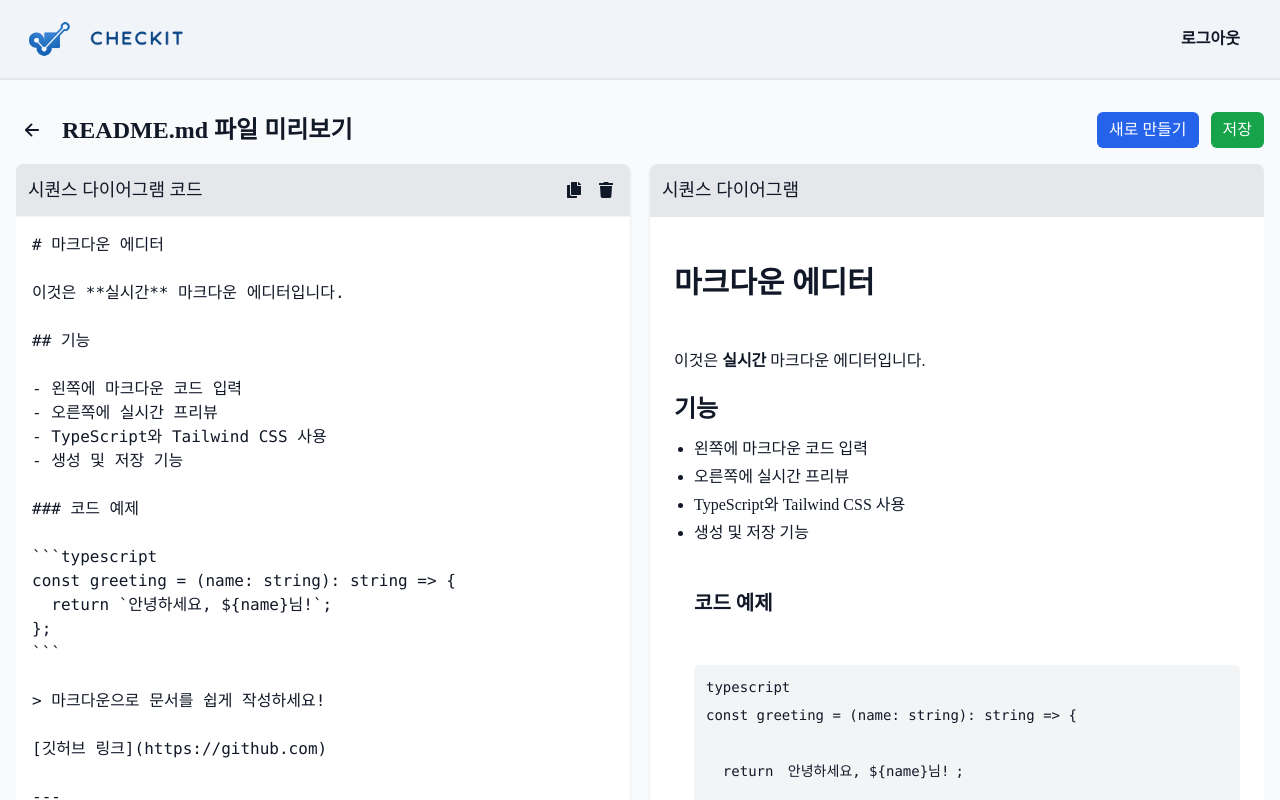
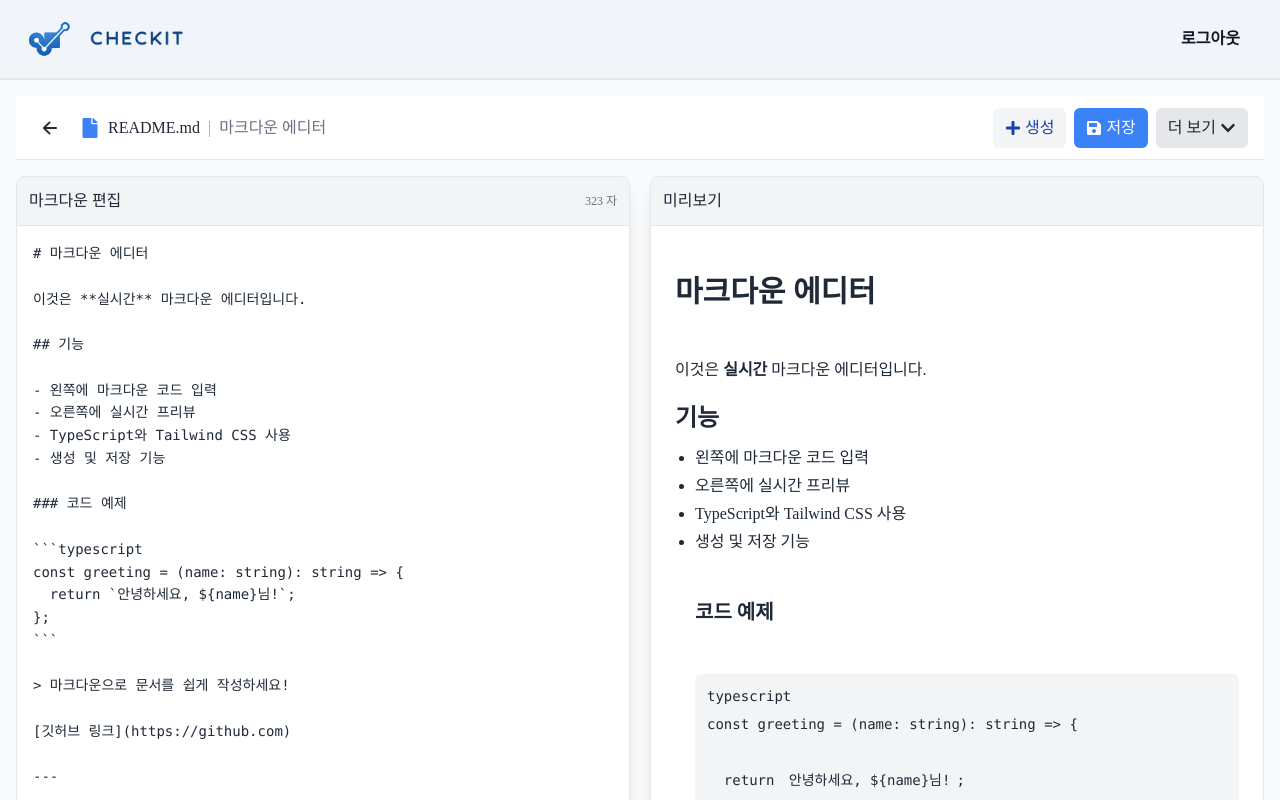
Before and after one commit to CHECKIT-PJT/CHECKIT, a React (Vite) app in the folder frontend/: page /project/1/doc/readme in a window 1280 px wide. Built offline with nearby package versions, Linux system fonts and the light colour scheme; no server answers; a web font is replaced by a local one.

Commit message:
refactor: edit readme css

```diff
--- a/frontend/src/pages/DevelopPage.tsx
+++ b/frontend/src/pages/DevelopPage.tsx
@@ -50,7 +50,7 @@ function DevelopPage() {
 
         {/* 탭을 오른쪽으로 이동 */}
         <div className="flex">
-          {tabs.map(tab => {
+          {tabs.map((tab) => {
             const isActive = currentPath.includes(tab.id);
             return (
               <div
--- a/frontend/src/pages/MarkdownEditorPage.tsx
+++ b/frontend/src/pages/MarkdownEditorPage.tsx
@@ -1,10 +1,22 @@
-import { useState, useEffect, ChangeEvent } from "react";
-import { Header } from "../molecules/readme/Header";
-import { EditorPanel } from "../molecules/readme/EditorPanel";
-import { PreviewPanel } from "../molecules/readme/PreviewPanel";
-import { convertMarkdownToHtml } from "../utils/markdown";
-import { useNavigate } from "react-router-dom";
-import { useParams } from "react-router-dom";
+import { useState, useEffect, ChangeEvent } from 'react';
+import { useNavigate } from 'react-router-dom';
+import { useParams } from 'react-router-dom';
+import { convertMarkdownToHtml } from '../utils/markdown';
+import {
+  FaSave,
+  FaCopy,
+  FaTrashAlt,
+  FaChevronDown,
+  FaFile,
+  FaPlus,
+} from 'react-icons/fa';
+import { IoArrowBack } from 'react-icons/io5';
+
+// 필요한 스타일링을 위한 Tailwind CSS 클래스 정의
+const tailwindMarkdownStyles = {
+  wrapper:
+    'prose prose-sm sm:prose lg:prose-lg dark:prose-invert max-w-none break-words',
+};
 
 const MarkdownEditorPage: React.FC = () => {
   // 상태 관리
@@ -35,12 +47,17 @@ const greeting = (name: string): string => {
 
 ![이미지 예제](/api/placeholder/400/200)
 `);
-  const [fileName, setFileName] = useState("README.md");
-  const [html, setHtml] = useState("");
+  const [fileName, setFileName] = useState('README.md');
+  const [html, setHtml] = useState('');
+  const [showFileNameInput, setShowFileNameInput] = useState(false);
+  const [isDropdownOpen, setIsDropdownOpen] = useState(false);
 
   useEffect(() => {
     setHtml(convertMarkdownToHtml(markdown));
   }, [markdown]);
+
+  // 테마 변경 시 적용
+  useEffect(() => {});
 
   // 이벤트 핸들러
   const handleChange = (e: ChangeEvent<HTMLTextAreaElement>) => {
@@ -48,54 +65,237 @@ const greeting = (name: string): string => {
   };
 
   const createNewFile = () => {
-    setMarkdown("# 새 마크다운 파일");
-    setFileName("NEW_FILE.md");
+    setMarkdown('# 새 마크다운 파일');
+    setFileName('NEW_FILE.md');
+    setShowFileNameInput(true);
   };
 
   const saveFile = () => {
-    const blob = new Blob([markdown], { type: "text/markdown" });
+    const blob = new Blob([markdown], { type: 'text/markdown' });
     const url = URL.createObjectURL(blob);
-    const a = document.createElement("a");
+    const a = document.createElement('a');
     a.href = url;
     a.download = fileName;
     document.body.appendChild(a);
     a.click();
     document.body.removeChild(a);
     URL.revokeObjectURL(url);
+
+    showToast('파일이 저장되었습니다!');
+  };
+
+  const showToast = (message: string) => {
+    const toast = document.getElementById('toast');
+    if (toast) {
+      toast.textContent = message;
+      toast.classList.remove('opacity-0', 'translate-y-2');
+      toast.classList.add('opacity-100', 'translate-y-0');
+
+      setTimeout(() => {
+        toast.classList.remove('opacity-100', 'translate-y-0');
+        toast.classList.add('opacity-0', 'translate-y-2');
+      }, 3000);
+    }
   };
 
   const copyToClipboard = () => {
-    navigator.clipboard.writeText(markdown);
+    navigator.clipboard.writeText(markdown).then(() => {
+      showToast('클립보드에 복사되었습니다!');
+    });
   };
 
   const clearEditor = () => {
-    if (confirm("에디터 내용을 모두 지우시겠습니까?")) {
-      setMarkdown("");
+    if (window.confirm('에디터 내용을 모두 지우시겠습니까?')) {
+      setMarkdown('');
     }
   };
+
   const navigate = useNavigate();
   const { projectId } = useParams();
+
   const handleBackClick = () => {
     navigate(`/project/${projectId}`);
   };
 
+  const handleFileNameChange = (e: ChangeEvent<HTMLInputElement>) => {
+    setFileName(e.target.value);
+  };
+
+  const handleFileNameBlur = () => {
+    setShowFileNameInput(false);
+  };
+
+  const handleFileNameClick = () => {
+    setShowFileNameInput(true);
+  };
+
+  const toggleDropdown = () => {
+    setIsDropdownOpen(!isDropdownOpen);
+  };
+
+  // 마크다운의 첫 번째 헤더를 가져오는 함수
+  const getDocumentTitle = () => {
+    const match = markdown.match(/^#\s+(.*)$/m);
+    return match ? match[1] : '제목 없음';
+  };
+
   return (
-    <div className={`min-h-screen flex flex-col ${"bg-gray-50"}`}>
-      <Header
-        onCreateNewFile={createNewFile}
-        onSaveFile={saveFile}
-        onClickBack={handleBackClick}
-      />
+    <div
+      className={`min-h-screen flex flex-col transition-colors duration-300 ${'bg-gray-50 text-gray-800'}`}
+    >
+      {/* 토스트 메시지 */}
+      <div
+        id="toast"
+        className="fixed top-4 right-4 bg-gray-800 text-white px-4 py-2 rounded-lg shadow-lg opacity-0 translate-y-2 transform transition-all duration-300 z-50"
+      >
+        파일이 저장되었습니다!
+      </div>
 
-      <div className="flex flex-1 overflow-hidden gap-5">
-        <EditorPanel
-          markdown={markdown}
-          onMarkdownChange={handleChange}
-          onCopyToClipboard={copyToClipboard}
-          onClearEditor={clearEditor}
-        />
+      {/* 상단 헤더 */}
+      <div className="bg-white dark:bg-gray-800 transition-colors duration-300">
+        {/* 메인 툴바 */}
+        <div className="h-16 px-4 flex items-center justify-between border-b border-gray-200 dark:border-gray-700">
+          <div className="flex items-center gap-3">
+            <button
+              onClick={handleBackClick}
+              className="p-2 rounded-full hover:bg-gray-100 dark:hover:bg-gray-700 transition-colors focus:outline-none focus:ring-2 focus:ring-blue-500 focus:ring-opacity-50"
+              title="프로젝트로 돌아가기"
+            >
+              <IoArrowBack size={20} />
+            </button>
 
-        <PreviewPanel html={html} />
+            <div className="flex items-center gap-2">
+              <FaFile size={20} className="text-blue-500" />
+
+              {showFileNameInput ? (
+                <input
+                  type="text"
+                  value={fileName}
+                  onChange={handleFileNameChange}
+                  onBlur={handleFileNameBlur}
+                  autoFocus
+                  className="border dark:border-gray-600 rounded px-2 py-1 text-sm font-medium bg-transparent focus:border-blue-500 focus:outline-none transition-colors w-48"
+                />
+              ) : (
+                <div
+                  onClick={handleFileNameClick}
+                  className="font-medium cursor-pointer hover:text-blue-500 transition-colors flex items-center"
+                >
+                  <span className="truncate max-w-xs">{fileName}</span>
+                  <span className="mx-2 text-gray-400">|</span>
+                  <span className="text-gray-500 dark:text-gray-400 truncate font-normal">
+                    {getDocumentTitle()}
+                  </span>
+                </div>
+              )}
+            </div>
+          </div>
+
+          <div className="flex items-center gap-2">
+            <button
+              onClick={() => {
+                createNewFile();
+                setIsDropdownOpen(false);
+              }}
+              className="flex items-center gap-1 px-3 py-2 rounded-md bg-gray-100 border-blue hover:bg-gray-200 text-blue-800 transition-colors focus:outline-none focus:ring-2 focus:ring-blue-700 focus:ring-opacity-50"
+              title="생성"
+            >
+              <FaPlus size={16} />
+              <span className="hidden sm:inline">생성</span>
+            </button>
+            <button
+              onClick={saveFile}
+              className="flex items-center gap-1 px-3 py-2 rounded-md bg-blue-500 hover:bg-blue-600 text-white transition-colors focus:outline-none focus:ring-2 focus:ring-blue-700 focus:ring-opacity-50"
+              title="파일 저장하기"
+            >
+              <FaSave size={16} />
+              <span className="hidden sm:inline">저장</span>
+            </button>
+
+            <div className="relative">
+              <button
+                onClick={toggleDropdown}
+                className="flex items-center gap-1 px-3 py-2 rounded-md bg-gray-200 dark:bg-gray-700 hover:bg-gray-300 dark:hover:bg-gray-600 transition-colors focus:outline-none focus:ring-2 focus:ring-gray-500 focus:ring-opacity-50"
+              >
+                <span className="hidden sm:inline">더 보기</span>
+                <FaChevronDown size={16} />
+              </button>
+
+              {isDropdownOpen && (
+                <div className="absolute right-0 mt-1 py-1 w-48 bg-white dark:bg-gray-800 rounded-md shadow-lg border border-gray-200 dark:border-gray-700 z-10">
+                  <button
+                    onClick={() => {
+                      createNewFile();
+                      setIsDropdownOpen(false);
+                    }}
+                    className="w-full text-left px-4 py-2 hover:bg-gray-100 dark:hover:bg-gray-700 flex items-center gap-2 transition-colors"
+                  >
+                    <FaFile size={16} className="text-green-500" />
+                    <span>새 파일</span>
+                  </button>
+
+                  <button
+                    onClick={() => {
+                      copyToClipboard();
+                      setIsDropdownOpen(false);
+                    }}
+                    className="w-full text-left px-4 py-2 hover:bg-gray-100 dark:hover:bg-gray-700 flex items-center gap-2 transition-colors"
+                  >
+                    <FaCopy size={16} className="text-blue-500" />
+                    <span>클립보드에 복사</span>
+                  </button>
+
+                  <button
+                    onClick={() => {
+                      clearEditor();
+                      setIsDropdownOpen(false);
+                    }}
+                    className="w-full text-left px-4 py-2 hover:bg-gray-100 dark:hover:bg-gray-700 flex items-center gap-2 transition-colors"
+                  >
+                    <FaTrashAlt size={16} className="text-red-500" />
+                    <span>내용 지우기</span>
+                  </button>
+                </div>
+              )}
+            </div>
+          </div>
+        </div>
+      </div>
+
+      {/* 에디터 및 프리뷰 영역 */}
+      <div className="flex flex-1 overflow-hidden pt-4 gap-5">
+        {/* 에디터 패널 */}
+        <div className="w-1/2 flex flex-col rounded-lg overflow-hidden border border-gray-200 dark:border-gray-700 shadow-lg transition-colors">
+          <div className="p-3 bg-gray-100 dark:bg-gray-800 border-b border-gray-200 dark:border-gray-700 font-medium flex justify-between items-center transition-colors">
+            <span>마크다운 편집</span>
+            <div className="text-xs text-gray-500 dark:text-gray-400">
+              {markdown.length} 자
+            </div>
+          </div>
+          <textarea
+            value={markdown}
+            onChange={handleChange}
+            className="flex-1 p-4 resize-none w-full outline-none bg-white dark:bg-gray-800 font-mono text-sm leading-relaxed transition-colors overflow-auto"
+            spellCheck="false"
+          />
+        </div>
+
+        {/* 프리뷰 패널 */}
+        <div className="w-1/2 flex flex-col rounded-lg overflow-hidden border border-gray-200 dark:border-gray-700 shadow-lg transition-colors">
+          <div className="p-3 bg-gray-100 dark:bg-gray-800 border-b border-gray-200 dark:border-gray-700 font-medium transition-colors">
+            미리보기
+          </div>
+          <div
+            className={`flex-1 p-6 overflow-auto bg-white dark:bg-gray-800 transition-colors ${tailwindMarkdownStyles.wrapper}`}
+            dangerouslySetInnerHTML={{ __html: html }}
+          />
+        </div>
+      </div>
+
+      {/* 하단 상태바 */}
+      <div className="bg-gray-100 dark:bg-gray-800 border-t border-gray-200 dark:border-gray-700 py-2 px-4 text-xs text-gray-500 dark:text-gray-400 flex justify-between transition-colors">
+        <div>마크다운 에디터</div>
+        <div>마지막 수정: {new Date().toLocaleTimeString()}</div>
       </div>
     </div>
   );
```
Also changed, not shown: frontend/src/pages/SpringSettingPage.tsx (+95 -85 lines), 1 other file (tests, documents, lock files or other folders).
